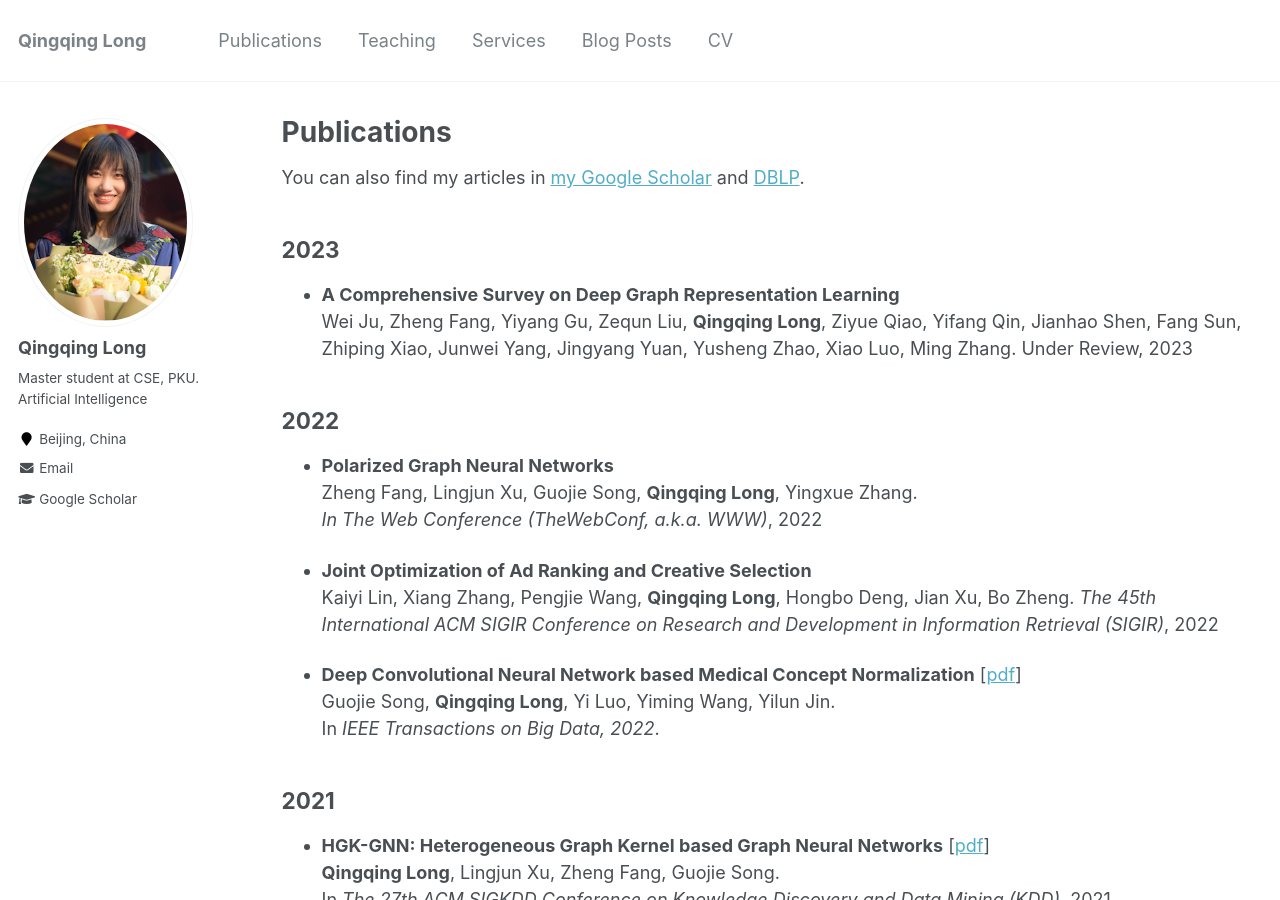
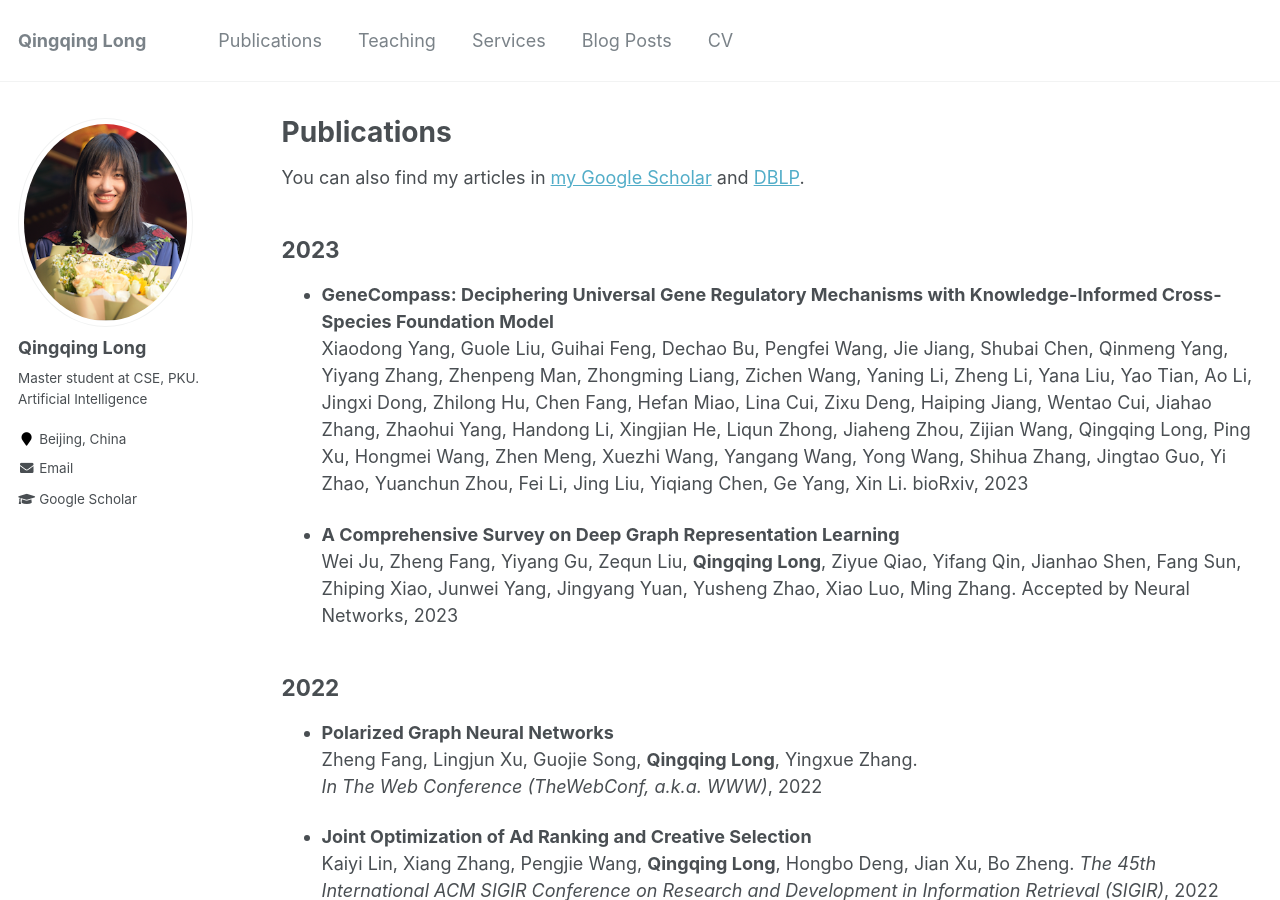
Before and after one commit to YimiAChack/YimiAChack.github.io, a Jekyll site: the page built from _pages/publications.md, in a window 1280 px wide and 900 px high. Built offline with Jekyll 4.4.1, drawn with Linux system fonts in a browser that asks for light colours.

Commit message:
Update publications.md

```diff
--- a/_pages/publications.md
+++ b/_pages/publications.md
@@ -8,8 +8,11 @@ author_profile: true
 You can also find my articles in [my Google Scholar](https://scholar.google.com/citations?user=283USTgAAAAJ&hl=zh-CN&oi=ao) and [DBLP](https://dblp.org/pid/251/9514.html). <br>
 
 ## 2023
+* **GeneCompass: Deciphering Universal Gene Regulatory Mechanisms with Knowledge-Informed Cross-Species Foundation Model** <br>
+Xiaodong Yang, Guole Liu, Guihai Feng, Dechao Bu, Pengfei Wang, Jie Jiang, Shubai Chen, Qinmeng Yang, Yiyang Zhang, Zhenpeng Man, Zhongming Liang, Zichen Wang, Yaning Li, Zheng Li, Yana Liu, Yao Tian, Ao Li, Jingxi Dong, Zhilong Hu, Chen Fang, Hefan Miao, Lina Cui, Zixu Deng, Haiping Jiang, Wentao Cui, Jiahao Zhang, Zhaohui Yang, Handong Li, Xingjian He, Liqun Zhong, Jiaheng Zhou, Zijian Wang, Qingqing Long, Ping Xu, Hongmei Wang, Zhen Meng, Xuezhi Wang, Yangang Wang, Yong Wang, Shihua Zhang, Jingtao Guo, Yi Zhao, Yuanchun Zhou, Fei Li, Jing Liu, Yiqiang Chen, Ge Yang, Xin Li. bioRxiv, 2023
+
 * **A Comprehensive Survey on Deep Graph Representation Learning** <br>
-Wei Ju, Zheng Fang, Yiyang Gu, Zequn Liu, **Qingqing Long**, Ziyue Qiao, Yifang Qin, Jianhao Shen, Fang Sun, Zhiping Xiao, Junwei Yang, Jingyang Yuan, Yusheng Zhao, Xiao Luo, Ming Zhang. Under Review, 2023
+Wei Ju, Zheng Fang, Yiyang Gu, Zequn Liu, **Qingqing Long**, Ziyue Qiao, Yifang Qin, Jianhao Shen, Fang Sun, Zhiping Xiao, Junwei Yang, Jingyang Yuan, Yusheng Zhao, Xiao Luo, Ming Zhang. Accepted by Neural Networks, 2023
 
 
 ## 2022
```
